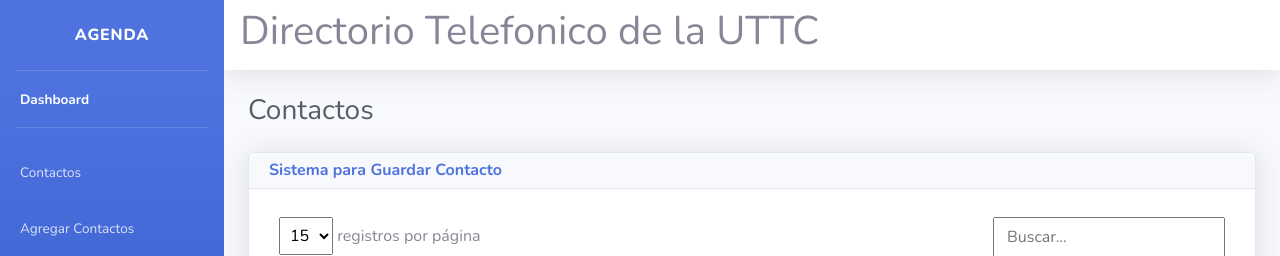
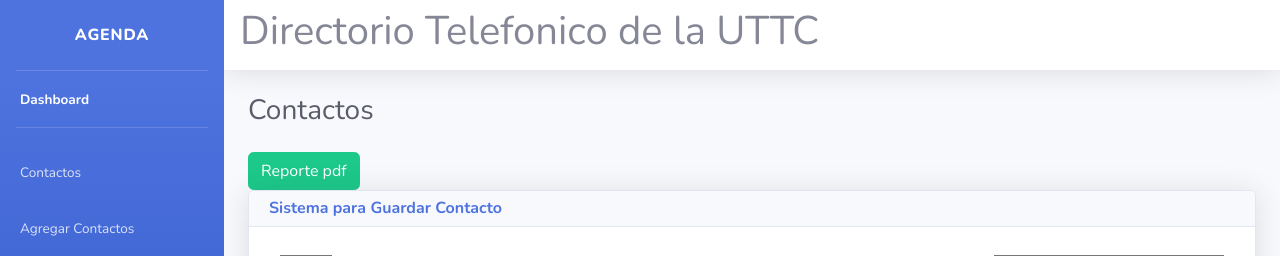
Before and after one commit to ExlamuxSeis/agenda-php, a PHP site: page /contactos.php in a window 1280 px wide. Shown: the top 256 px of the page. Run offline with PHP 8.4, Linux system fonts and the light colour scheme; data that the repository does not hold is empty.

Commit message:
Agrega ancla para crear el reporte en pdf

```diff
--- a/contactos.php
+++ b/contactos.php
@@ -24,6 +24,7 @@ if (!empty($_POST)) {
 
     <!-- Area Chart -->
     <div class="col-xl-12 col-lg-7">
+        <a href="reportes.php" class="btn btn-success">Reporte pdf</a>
         <div class="card shadow mb-4">
             <!-- Card Header - Dropdown -->
             <div class="card-header py-2 d-flex flex-row align-items-center justify-content-between">
```
